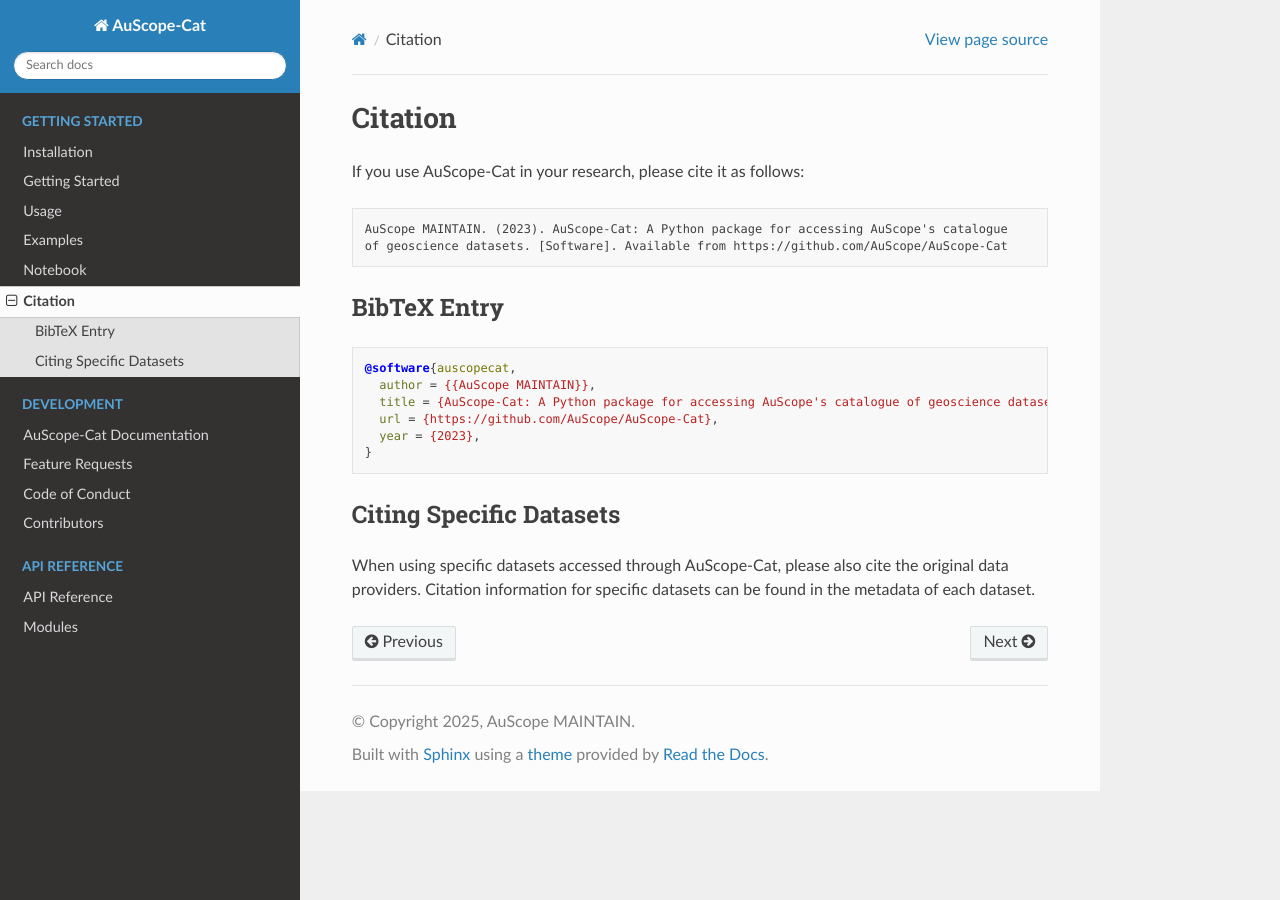
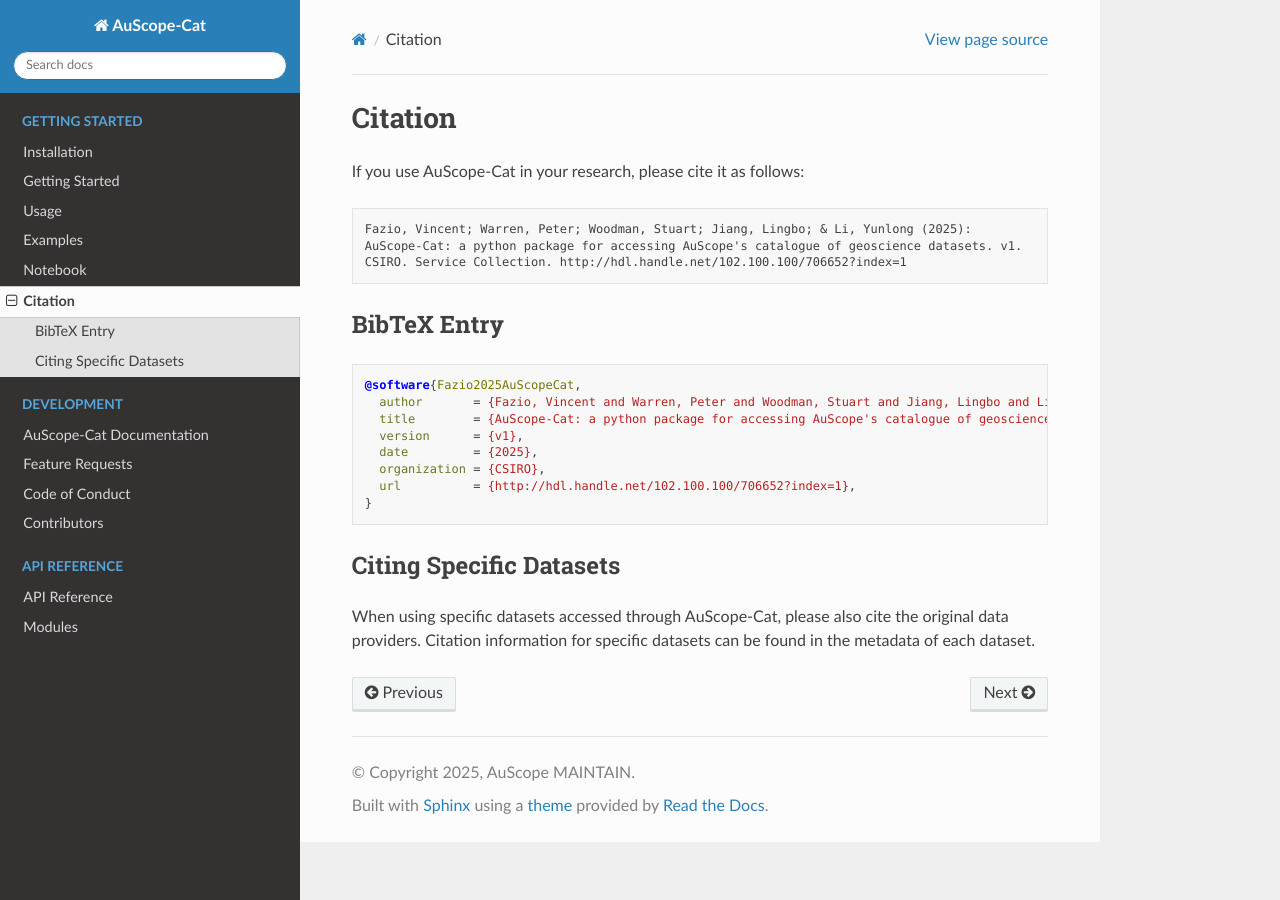
Before and after one commit to AuScope/AuScope-Cat, a Sphinx documentation site: the page built from docs/source/getting_started/citation.rst, in a window 1280 px wide. Built offline with Sphinx 7.4.7 and the Read the Docs theme 3.1.0, drawn with Linux system fonts in a browser that asks for light colours.

Commit message:
AUS-4502 Update citation in the documentation

```diff
--- a/docs/source/getting_started/citation.rst
+++ b/docs/source/getting_started/citation.rst
@@ -5,19 +5,22 @@
 
 .. code-block:: text
 
-    AuScope MAINTAIN. (2023). AuScope-Cat: A Python package for accessing AuScope's catalogue
-    of geoscience datasets. [Software]. Available from https://github.com/AuScope/AuScope-Cat
+   Fazio, Vincent; Warren, Peter; Woodman, Stuart; Jiang, Lingbo; & Li, Yunlong (2025):
+   AuScope-Cat: a python package for accessing AuScope's catalogue of geoscience datasets. v1.
+   CSIRO. Service Collection. http://hdl.handle.net/102.100.100/706652?index=1
 
 BibTeX Entry
 ------------
 
 .. code-block:: bibtex
 
-    @software{auscopecat,
-      author = {{AuScope MAINTAIN}},
-      title = {AuScope-Cat: A Python package for accessing AuScope's catalogue of geoscience datasets},
-      url = {https://github.com/AuScope/AuScope-Cat},
-      year = {2023},
+    @software{Fazio2025AuScopeCat,
+      author       = {Fazio, Vincent and Warren, Peter and Woodman, Stuart and Jiang, Lingbo and Li, Yunlong},
+      title        = {AuScope-Cat: a python package for accessing AuScope's catalogue of geoscience datasets},
+      version      = {v1},
+      date         = {2025},
+      organization = {CSIRO},
+      url          = {http://hdl.handle.net/102.100.100/706652?index=1},
     }
 
 Citing Specific Datasets
```
